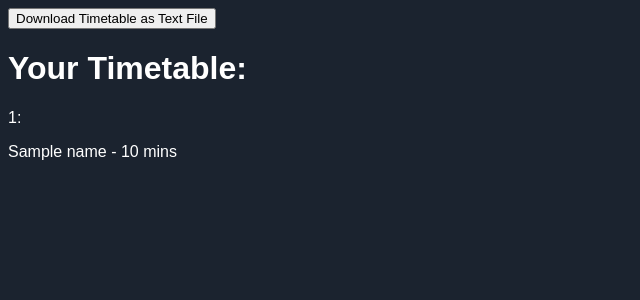
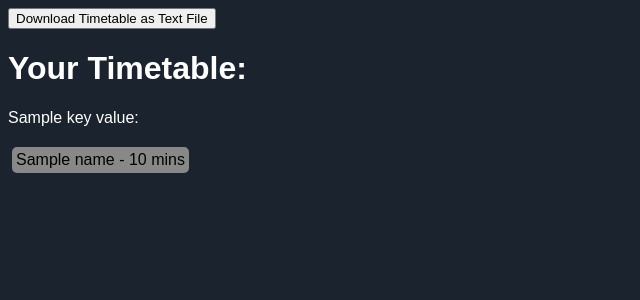
Before and after one commit to VulcanWM/distribute-time, a Flask app: template templates/timetable.html in a window 1280 px wide. Shown: the top 300 px of the page, without its empty margins (0-640 px from the left). Run offline with Flask 2, Linux system fonts and the light colour scheme; the template is opened without the code that fills it: most values are stand-ins (such as "Sample title", 1, 10 or a date in 2020).

Commit message:
added labels and a better date format

```diff
--- a/app.py
+++ b/app.py
@@ -1,7 +1,8 @@
 from flask import Flask, render_template, request, redirect, flash
 from functions import distribute
-from lists import days
+from lists import days, months
 import os
+import random
 
 app = Flask(__name__)
 app.config['SECRET_KEY'] = os.getenv("SECRET_KEY")
@@ -27,8 +28,23 @@ def distribute_func():
         activity_dict = {"Name": request.form[key], "Duration": int(request.form[f'activity{activity_number}duration']), "Amount": int(request.form[f'activity{activity_number}amount'])}
         activities.append(activity_dict)
     output = distribute(activities, days_time, time_span)
+    colours = {}
+    for i in range(len(activities)):
+      colour = "hsl(" + str(360 * random.uniform(0,1)) + ',' + str(25 + 70 * random.uniform(0,1)) + '%,' + str(85 + 10 * random.uniform(0,1)) + '%)'
+      colours[activities[i]["Name"]] = colour
     # distributed_time = output[0]
     distributed_activities = output[1]
-    return render_template('timetable.html', timetable=distributed_activities)
+    distributed_new = []
+    for key in distributed_activities:
+      date = key[0]
+      split = date.split("-")
+      year = split[0]
+      month = split[1]
+      day = split[2]
+      new_date = f"{day} {months[int(month) - 1]} {year}"
+      data = list(key)
+      data.append(new_date)
+      distributed_new.append(data)
+    return render_template('timetable.html', timetable=distributed_new, colours=colours)
   else:
     return redirect("/")
--- a/functions.py
+++ b/functions.py
@@ -1,5 +1,6 @@
 import datetime
 from lists import days
+import random
 
 def get_date_y_m_d(date_string):
   date = datetime.datetime.strptime(date_string, "%Y-%m-%d")
--- a/lists.py
+++ b/lists.py
@@ -1 +1,2 @@
 days = ['Monday', 'Tuesday', 'Wednesday', 'Thursday', 'Friday', 'Saturday', 'Sunday']
+months = ['January', 'February', 'March', 'April', 'May', 'June', 'July', 'August', 'September', 'October', 'November', 'December']
--- a/static/style.css
+++ b/static/style.css
@@ -9,3 +9,11 @@ input {
   color: white;
   border: 1px solid #2b6fd4;
 }
+
+.activity {
+  color: black;
+  border-radius: 5px;
+  padding: 4px;
+  margin: 4px;position: relative;
+  display: inline-block;
+}
--- a/templates/timetable.html
+++ b/templates/timetable.html
@@ -12,14 +12,14 @@
       <button onclick='download_timetable()'>Download Timetable as Text File</button>
       <h1>Your Timetable:</h1>
       {% for key_value in timetable %}
-        {% set date = key_value[0] %}
+        {% set date = key_value[2] %}
         {% set routine = key_value[1] %}
         <p>{{date}}:</p>
         {% if routine == [] %}
           <p>Nothing for this day</p>
         {% else %}
           {% for activity in routine %}
-            <p>{{activity['Name']}} - {{activity['Duration']}} mins</p>
+            <p class="activity" style="background-color: {{colours[activity['Name']]}}">{{activity['Name']}} - {{activity['Duration']}} mins</p>
           {% endfor %}
         {% endif %}
         <br>
```
